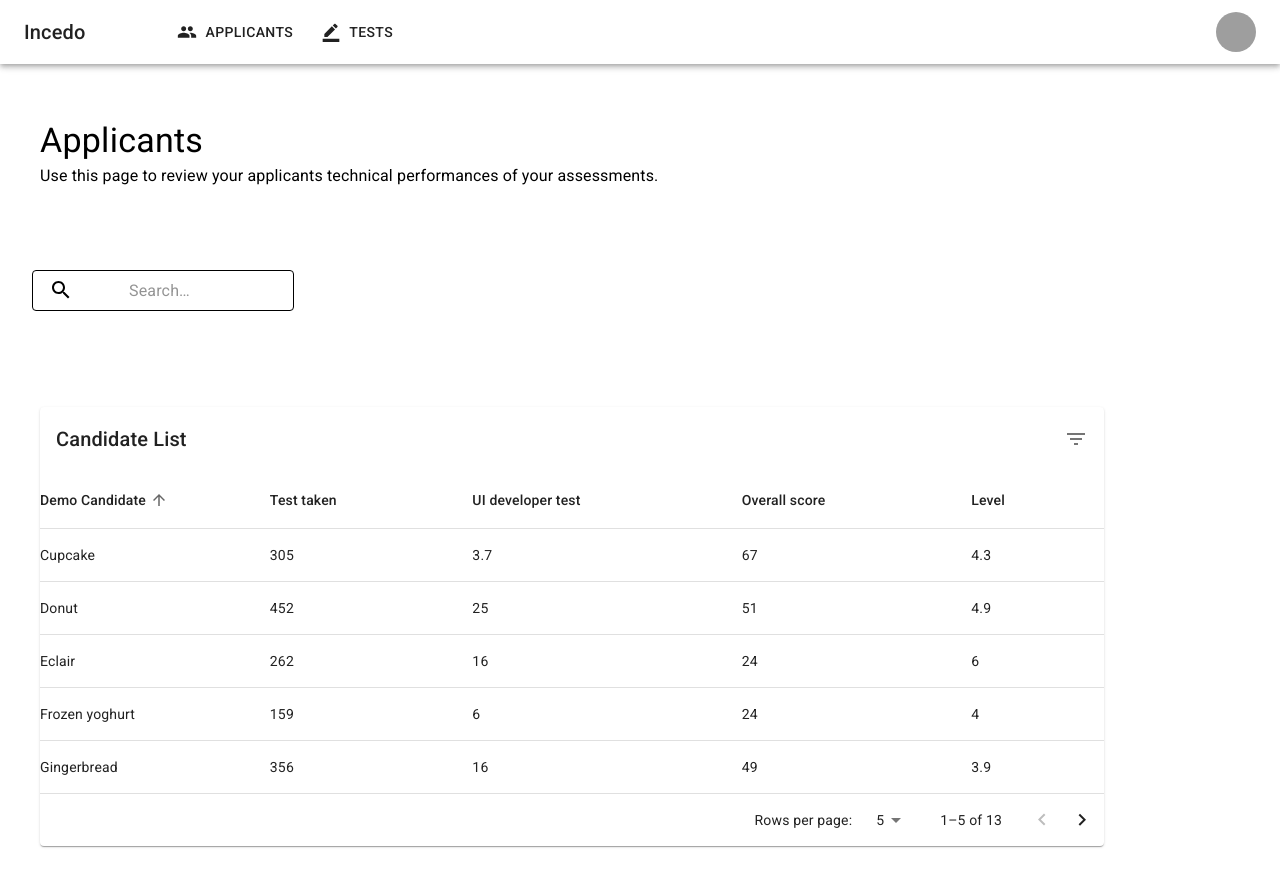
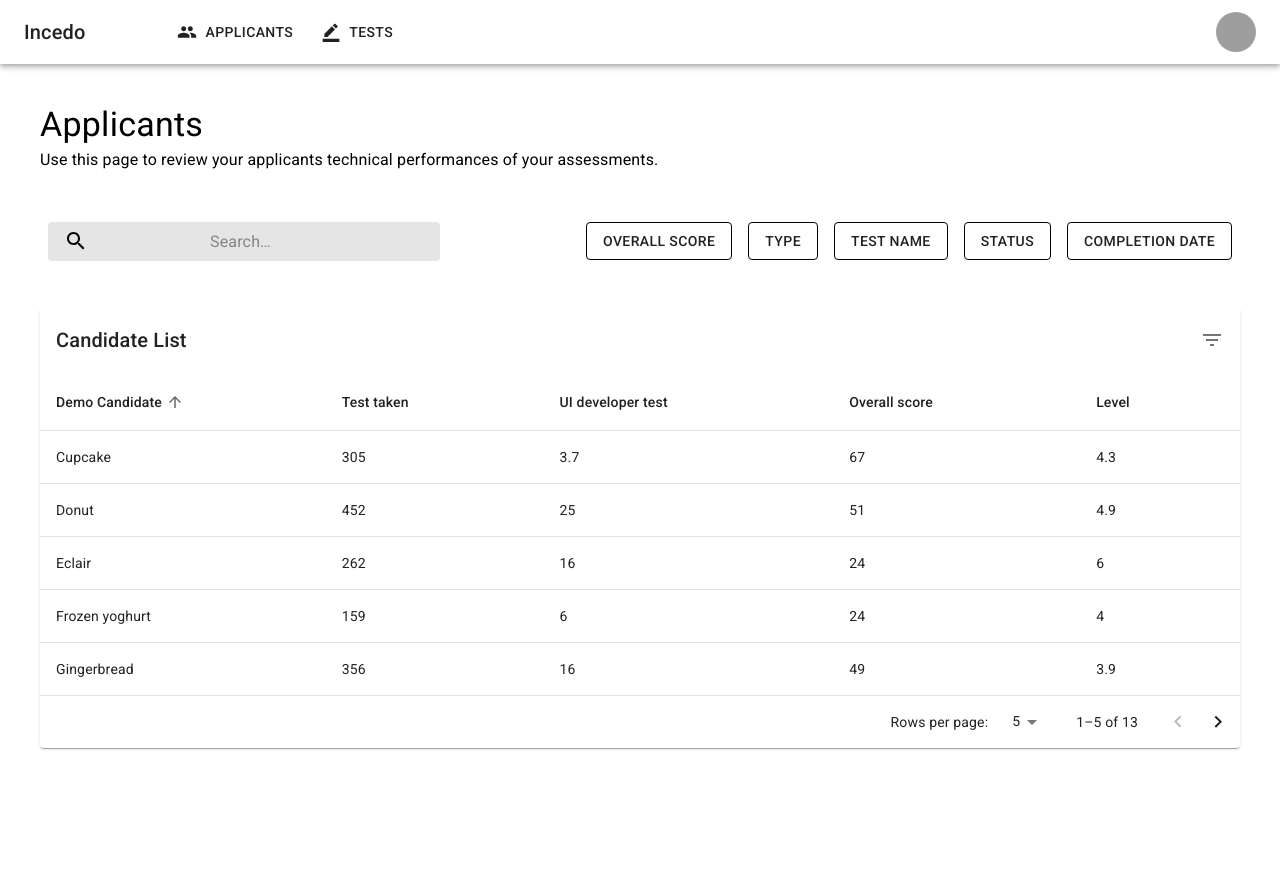
Before and after one commit to tbhartiya/code-assessment-ui, a React (Create React App) app: page / in a window 1280 px wide. Shown: the top 886 px of the page. After the commit the page ends 804 px from the top, so only its background shows below. Built offline with nearby package versions, Linux system fonts and the light colour scheme; grey boxes are pictures that could not be loaded.

Commit message:
Tests page with stub data

```diff
--- a/package.json
+++ b/package.json
@@ -8,6 +8,7 @@
     "@emotion/styled": "^11.6.0",
     "@mui/icons-material": "^5.2.0",
     "@mui/material": "^5.2.1",
+    "@mui/styles": "^5.2.1",
     "@testing-library/jest-dom": "^5.15.1",
     "@testing-library/react": "^11.2.7",
     "@testing-library/user-event": "^12.8.3",
--- a/src/components/admin/applicants.js
+++ b/src/components/admin/applicants.js
@@ -1,10 +1,21 @@
-// Add all the admin flow files in this folder
 import * as React from 'react';
 import PageTitle from '../common/pageTitle'
 import { Menus } from './constant'
 import EnhancedTable from '../common/table'
 import Grid from '@mui/material/Grid';
+import Box from '@mui/material/Box';
 import SearchInput from '../common/search'
+import FilterButtons from '../common/filterButtons'
+import { makeStyles } from '@mui/styles';
+
+const useStyles = makeStyles((theme) => ({
+    midAlign: {
+        alignItems: 'center',
+    },
+    rightAlign: {
+        textAlign: 'end'
+    }
+}));
 const headCells = [
     {
         id: 'name',
@@ -64,28 +75,35 @@ const rows = [
     createData('Oreo', 437, 18.0, 63, 4.0),
 ];
 
+const filters = [{ label: 'Overall Score' },
+{ label: 'Type' },
+{ label: 'Test Name' },
+{ label: 'Status' },
+{ label: 'Completion Date' }]
+
 const Applicants = () => {
+    const classes = useStyles();
     return (
-        <>
+        <Box m={5}>
             <PageTitle
                 title={Menus.applicants.title}
                 subtitle={Menus.applicants.subtitle} />
-            <Grid container spacing={2}>
-                <Grid container xs={10} m={5}>
-                    <Grid item xs={3}>
+            <Grid container mt={5}>
+                <Grid container className={classes.midAlign}>
+                    <Grid item xs={4} >
                         <SearchInput />
                     </Grid>
-                    <Grid item xs={7}>
-                        {/* <SearchInput /> */}
+                    <Grid item xs={8} className={classes.rightAlign}>
+                        <FilterButtons filterButtons={filters} />
                     </Grid>
                 </Grid>
-                <Grid item xs={10} m={5}>
+                <Grid item xs={12} mt={5} >
                     <EnhancedTable headCells={headCells} rows={rows} caption={'Candidate List'} />
                 </Grid>
                 {/* <Grid item xs={12}>
             </Grid> */}
             </Grid>
-        </>
+        </Box>
     );
 };
 export default Applicants;
--- a/src/components/admin/tests.js
+++ b/src/components/admin/tests.js
@@ -1,27 +1,126 @@
-// Add all the admin flow files in this folder
 import * as React from 'react';
+import Box from '@mui/material/Box';
 import PageTitle from '../common/pageTitle'
 import { Menus } from './constant'
+import Card from '@mui/material/Card';
+import Typography from '@mui/material/Typography';
+import { makeStyles } from '@mui/styles';
+import AddIcon from '@mui/icons-material/Add';
+
+const testData = [
+    { test_name: 'UI Developer test', applicants: 1, estimation: '12 mins', },
+    { test_name: 'Backend Developer test', applicants: 3, estimation: '18 mins' },
+    { test_name: 'Fullstack Developer test', applicants: 1, estimation: '10 mins' },
+    { test_name: 'Test', applicants: 6, estimation: '21 mins' },
+    { test_name: 'UI Developer test', applicants: 5, estimation: '12 mins' },
+    { test_name: 'Backend Developer test', applicants: 1, estimation: '18 mins' },
+    { test_name: 'Fullstack Developer test', applicants: 4, estimation: '10 mins' },
+    { test_name: 'Test', applicants: 3, estimation: '21 mins' },
+    { test_name: 'UI Developer test', applicants: 2, estimation: '12 mins' },
+    { test_name: 'Backend Developer test', applicants: 1, estimation: '18 mins' },
+    { test_name: 'Fullstack Developer test', applicants: 3, estimation: '10 mins' },
+    { test_name: 'Test', applicants: 2, estimation: '21 mins' }
+];
+
+const useStyles = makeStyles((theme) => ({
+    cardWrapper: {
+        display: 'flex',
+        flexWrap: 'wrap',
+        direction: 'row',
+        justify: 'flex-start',
+        alignItems: 'flex-start',
+        justifyContent: 'space-between',
+    },
+    card: {
+        padding: '10px',
+        textAlign: 'left',
+        width: '30%',
+        marginRight: '25px',
+        marginBottom: '40px',
+        height: '200px'
+    },
+    infoWrapper: {
+        display: 'flex',
+        justifyContent: 'space- between',
+        marginTop: '50px'
+    },
+    info: {
+        width: '30%',
+        marginRight: '10px'
+    },
+    newCard: {
+        backgroundColor: 'rgba(102, 178, 255, 0.15)',
+        border: '1px dashed #0072E5'
+    },
+    centerAlign: {
+        lineHeight: '200px',
+        textAlign: 'center',
+        color: '#0072E5',
+        fontWeight: 'bold',
+    },
+    newTestText: {
+        marginTop: '-90px'
+    }
+}));
+
 const Tests = () => {
+    const classes = useStyles();
 
     return (
-        <PageTitle
-            title={Menus.tests.title}
-            subtitle={Menus.tests.subtitle} />
-        // <Grid container spacing={2}>
-        //     <Grid item xs={10} m={5}>
-        //         <div>
-        //             <Typography variant="h3" component="h2" align="left">
-        //                 h1. Heading
-        //             </Typography>
-        //             <Typography variant="subtitle1" component="h2" align="left">
-        //                 h1. Heading
-        //             </Typography>
-        //         </div>
-        //     </Grid>
-        //     <Grid item xs={12}>
-        //     </Grid>
-        // </Grid>
+        <Box m={5}>
+            <PageTitle
+                title={Menus.tests.title}
+                subtitle={Menus.tests.subtitle} />
+            <Box container mt={5}
+                className={classes.cardWrapper}
+                spacing={10}
+            >
+                <Card className={classes.card + " " + classes.newCard}
+                    key={-1}>
+                    <div className={classes.centerAlign}>
+                        <AddIcon fontSize={'large'} />
+                        <Typography component="h5" variant="h5" className={classes.newTestText}>
+                            Create a new test
+                        </Typography>
+                    </div>
+                </Card>
+                {testData.map((test, index) => (
+                    <Card className={classes.card} key={index}>
+                        <Box>
+                            <Typography component="div" variant="h5">
+                                {test.test_name}
+                            </Typography>
+                            <div className={classes.infoWrapper}>
+                                <div className={classes.info}>
+                                    <Typography variant="h6" color="text.secondary" component="div">
+                                        {test.applicants}
+                                    </Typography>
+                                    <Typography variant="subtitle2" color="text.secondary" component="div">
+                                        applicants
+                                    </Typography>
+                                </div>
+                                <div className={classes.info}>
+                                    <Typography variant="h6" color="text.secondary" component="div">
+                                        {test.estimation}
+                                    </Typography>
+                                    <Typography variant="subtitle1" color="text.secondary" component="div">
+                                        estimation
+                                    </Typography>
+                                </div>
+                                <div className={classes.info}>
+                                    <Typography variant="h6" color="text.secondary" component="div">
+                                        {test.estimation}
+                                    </Typography>
+                                    <Typography variant="subtitle1" color="text.secondary" component="div">
+                                        test blocks
+                                    </Typography>
+                                </div>
+                            </div>
+                        </Box>
+                    </Card>
+                ))}
+            </Box>
+        </Box >
     );
 };
 export default Tests;
--- /dev/null
+++ b/src/components/common/filterButtons.js
@@ -0,0 +1,28 @@
+import * as React from 'react';
+import Box from '@mui/material/Box';
+import Button from '@mui/material/Button';
+import { makeStyles } from '@mui/styles';
+
+const useStyles = makeStyles((theme) => ({
+    borderdButton: {
+        color: theme.palette.getContrastText(theme.palette.primary.main),
+        background: theme.palette.primary.main,
+        border: '1px solid black'
+    }
+}));
+
+const FilterButtons = ({ filterButtons }) => {
+    const classes = useStyles();
+    return (
+        <Box sx={{ '& button': { m: 1 } }}>
+            {filterButtons.map((button) => (
+                <Button variant="primary" size="small"
+                    className={classes.borderdButton} key={button.label}>
+                    {button.label}
+                </Button>
+            ))}
+        </Box>
+    );
+}
+
+export default FilterButtons
--- a/src/components/common/pageTitle.js
+++ b/src/components/common/pageTitle.js
@@ -3,8 +3,8 @@ import Grid from '@mui/material/Grid';
 import Typography from '@mui/material/Typography';
 
 export const PageTitle = ({ title, subtitle }) => (
-    <Grid container spacing={2}>
-        <Grid item xs={10} m={5}>
+    <Grid container>
+        <Grid item xs={10}>
             <div>
                 <Typography variant="h4" component="h4" align="left">
                     {title}
--- a/src/components/common/search.js
+++ b/src/components/common/search.js
@@ -6,9 +6,9 @@ import SearchIcon from '@mui/icons-material/Search';
 const Search = styled('div')(({ theme }) => ({
     position: 'relative',
     borderRadius: theme.shape.borderRadius,
-    backgroundColor: alpha(theme.palette.common.white, 0.15),
+    backgroundColor: alpha(theme.palette.common.black, 0.1),
     '&:hover': {
-        backgroundColor: alpha(theme.palette.common.white, 0.25),
+        backgroundColor: alpha(theme.palette.common.black, 0.25),
     },
     marginLeft: 0,
     width: '100%',
@@ -16,7 +16,6 @@ const Search = styled('div')(({ theme }) => ({
         marginLeft: theme.spacing(1),
         width: 'auto',
     },
-    border: '1px solid black'
 }));
 
 const SearchIconWrapper = styled('div')(({ theme }) => ({
@@ -33,7 +32,6 @@ const StyledInputBase = styled(InputBase)(({ theme }) => ({
     color: 'inherit',
     '& .MuiInputBase-input': {
         padding: theme.spacing(1, 1, 1, 0),
-        // vertical padding + font size from searchIcon
         paddingLeft: `calc(1em + ${theme.spacing(4)})`,
         transition: theme.transitions.create('width'),
         width: '100%',
--- a/src/components/common/table.js
+++ b/src/components/common/table.js
@@ -63,7 +63,7 @@ function EnhancedTableHead(props) {
                     <TableCell
                         key={headCell.id}
                         align={'left'}
-                        padding={headCell.disablePadding ? 'none' : 'normal'}
+                        padding={'normal'}
                         sortDirection={orderBy === headCell.id ? order : false}
                     >
                         <TableSortLabel
@@ -86,19 +86,17 @@ function EnhancedTableHead(props) {
 }
 
 EnhancedTableHead.propTypes = {
-    numSelected: PropTypes.number.isRequired,
     onRequestSort: PropTypes.func.isRequired,
-    onSelectAllClick: PropTypes.func.isRequired,
     order: PropTypes.oneOf(['asc', 'desc']).isRequired,
     orderBy: PropTypes.string.isRequired,
-    rowCount: PropTypes.number.isRequired,
+    // rowCount: PropTypes.number.isRequired,
 };
 
 const EnhancedTableToolbar = ({ caption }) => {
     return (
         <Toolbar
             sx={{
-                pl: { sm: 2 },
+                pl: { xs: 2, sm: 2 },
                 pr: { xs: 1, sm: 1 },
             }}
         >
@@ -118,10 +116,6 @@ const EnhancedTableToolbar = ({ caption }) => {
             </Tooltip>
         </Toolbar>
     );
-};
-
-EnhancedTableToolbar.propTypes = {
-    numSelected: PropTypes.number.isRequired,
 };
 
 export default function EnhancedTable({ headCells, rows, caption }) {
@@ -203,7 +197,7 @@ export default function EnhancedTable({ headCells, rows, caption }) {
                                                 component="th"
                                                 id={labelId}
                                                 scope="row"
-                                                padding="none"
+                                                padding="normal"
                                             >
                                                 {row.name}
                                             </TableCell>
@@ -220,7 +214,7 @@ export default function EnhancedTable({ headCells, rows, caption }) {
                                         height: 53 * emptyRows,
                                     }}
                                 >
-                                    <TableCell colSpan={6} />
+                                    <TableCell colSpan={5} />
                                 </TableRow>
                             )}
                         </TableBody>
@@ -236,6 +230,6 @@ export default function EnhancedTable({ headCells, rows, caption }) {
                     onRowsPerPageChange={handleChangeRowsPerPage}
                 />
             </Paper>
-        </Box>
+        </Box >
     );
 }
--- a/src/theme.js
+++ b/src/theme.js
@@ -15,5 +15,8 @@ export default createTheme({
         background: {
             default: '#000',
         },
+        default: {
+            main: '#000',
+        },
     },
 });
```
Also changed, not shown: 1 other file (tests, documents, lock files or other folders).
